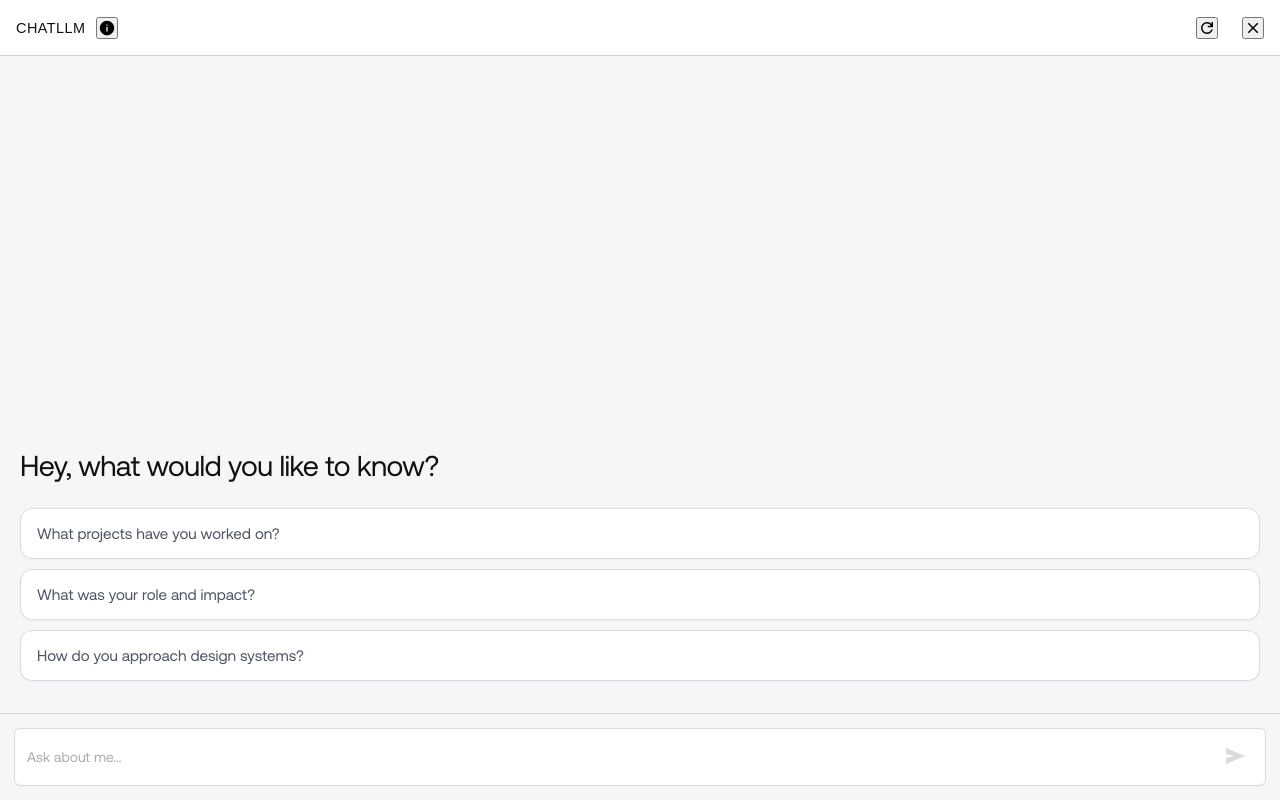
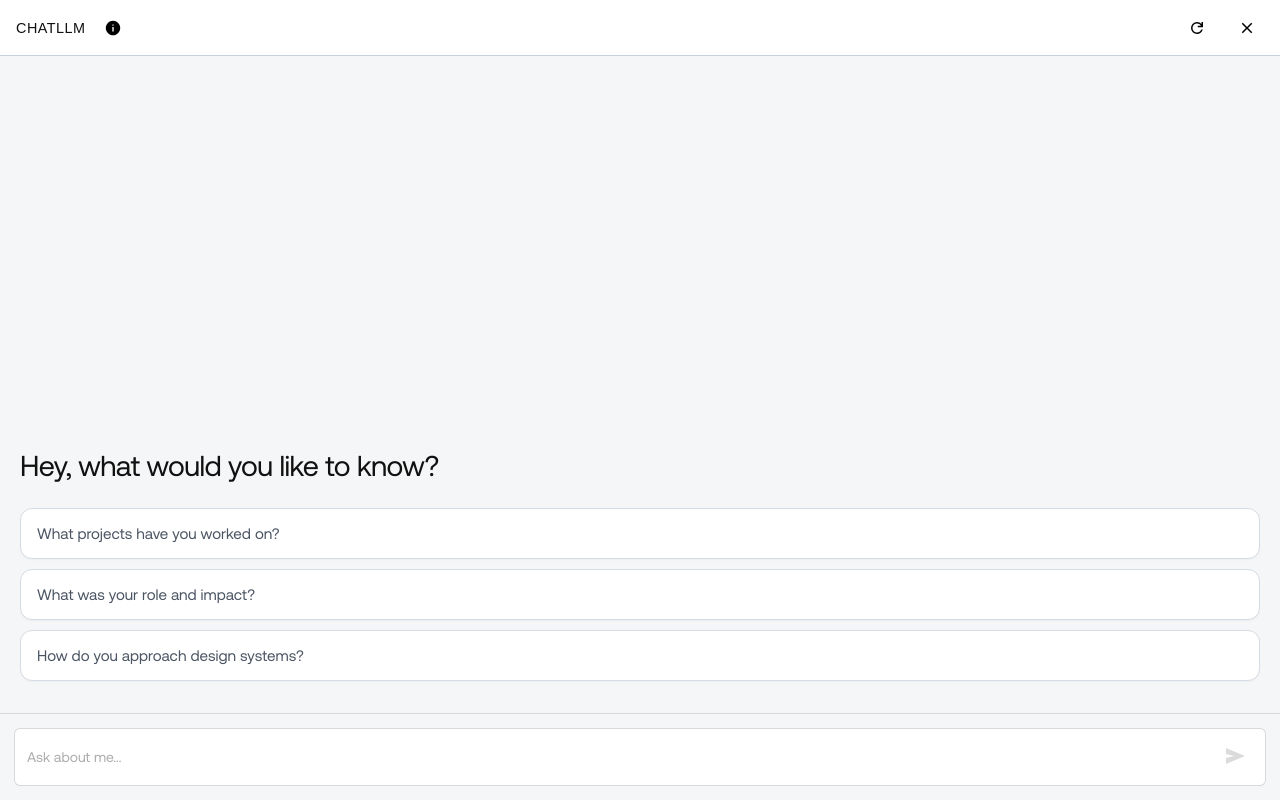
Before and after one commit to santilobos/portfolio-assistant-api2, a Next.js app: page /widget in a window 1280 px wide. Built offline with nearby package versions, Linux system fonts and the light colour scheme; a web font is replaced by a local one.

Commit message:
cambios en global css

```diff
--- a/app/globals.css
+++ b/app/globals.css
@@ -50,3 +50,84 @@ a {
     color-scheme: dark;
   }
 }
+
+/* --- ESTILOS PARA LOS BOTONES DEL HEADER (IconButtons) --- */
+
+button.iconBtn {
+  /* Forzamos transparencia absoluta y eliminamos bordes/sombras */
+  background: transparent !important;
+  background-color: transparent !important;
+  border: none !important;
+  outline: none !important;
+  box-shadow: none !important;
+
+  /* Reset de apariencia nativa del sistema/navegador */
+  appearance: none !important;
+  -webkit-appearance: none !important;
+
+  /* Layout y Dimensiones */
+  display: flex !important;
+  align-items: center;
+  justify-content: center;
+  padding: 8px !important;
+  cursor: pointer !important;
+  border-radius: 50% !important;
+
+  /* Color del icono (currentColor) y suavizado */
+  color: #666666 !important;
+  transition: all 0.2s ease-in-out !important;
+}
+
+/* Efecto al pasar el ratón */
+button.iconBtn:hover {
+  background-color: rgba(0, 0, 0, 0.05) !important;
+  color: #000000 !important;
+  transform: scale(1.1);
+}
+
+/* Efecto al hacer clic */
+button.iconBtn:active {
+  transform: scale(0.95);
+}
+
+/* Accesibilidad: El borde solo aparece cuando se navega con el teclado (Tab) */
+button.iconBtn:focus-visible {
+  outline: 2px solid rgb(255, 92, 0) !important;
+  outline-offset: 2px;
+}
+
+/* Evitamos que el foco del ratón muestre el borde azul/negro por defecto de los navegadores */
+button.iconBtn:focus:not(:focus-visible) {
+  outline: none !important;
+  border: none !important;
+  box-shadow: none !important;
+}
+
+/* --- Botones de la Grid (Quick Buttons) --- */
+.quickGrid {
+  display: flex;
+  flex-direction: column;
+  gap: 10px;
+  width: 100%;
+}
+
+.quickBtn {
+  text-align: left;
+  padding: 16px;
+  border-radius: 12px;
+  border: 1px solid #d6dce3;
+  background: #ffffff;
+  color: #4b5563;
+  font-size: 0.95rem;
+  cursor: pointer;
+  transition: all 0.3s cubic-bezier(0.16, 1, 0.3, 1);
+  box-shadow: 0 1px 2px rgba(0,0,0,0.04);
+}
+
+.quickBtn:hover {
+  color: rgb(255, 92, 0);
+  border-color: rgb(255, 92, 0);
+  background: rgba(255, 92, 0, 0.02);
+  transform: translateY(-2px);
+  box-shadow: 0 4px 12px rgba(255, 92, 0, 0.08);
+}
--- a/app/widget/page.tsx
+++ b/app/widget/page.tsx
@@ -77,7 +77,7 @@ function ChatHeader({ onReset, onClose }: { onReset: () => void; onClose: () =>
       </div>
 
       {/* SECCIÓN DERECHA: Reset y Cerrar */}
-      <div style={{ display: "flex", alignItems: "center", gap: 24 }}>
+      <div style={{ display: "flex", alignItems: "center", gap: 16 }}>
         <button
           onClick={onReset}
           className="iconBtn"
```
